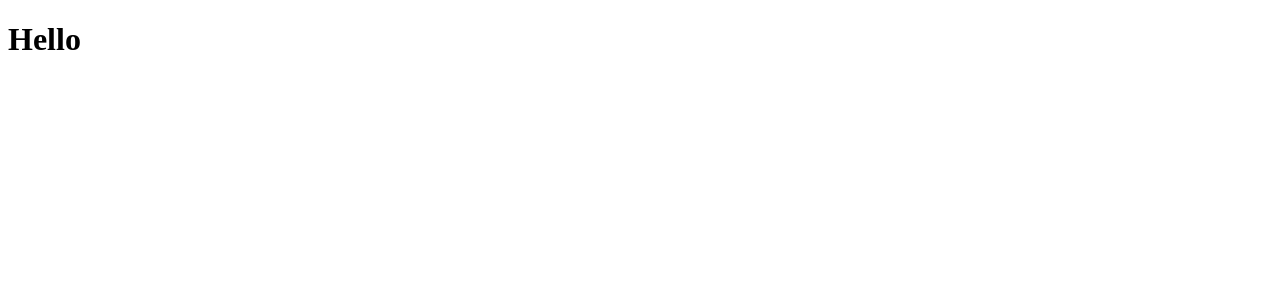
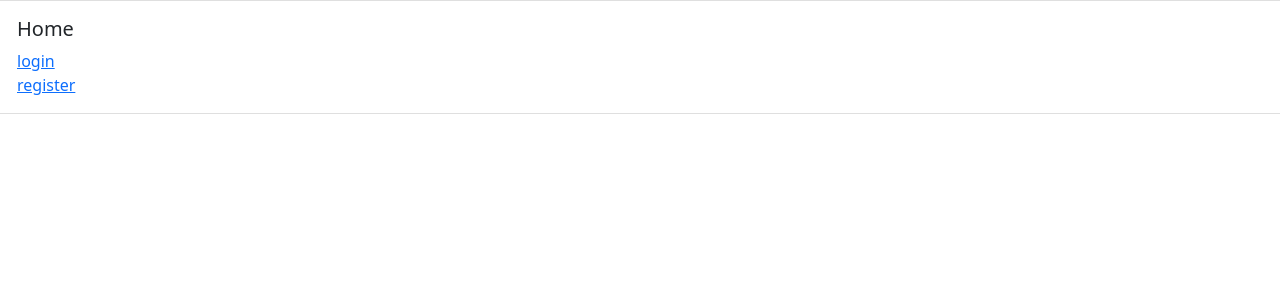
Before and after one commit to mandaputtra/try-github-action-nextjs, a Next.js app: page / in a window 1280 px wide. Shown: the top 300 px of the page. Built offline with nearby package versions, Linux system fonts and the light colour scheme.

Commit message:
setup bostrap

```diff
--- a/package.json
+++ b/package.json
@@ -6,6 +6,9 @@
     "start": "next start"
   },
   "dependencies": {
+    "bootstrap": "^5.1.3",
+    "firebase": "^9.9.0",
+    "reactstrap": "^9.1.1",
     "next": "latest",
     "react": "17.0.2",
     "react-dom": "17.0.2"
--- /dev/null
+++ b/pages/_app.js
@@ -0,0 +1,3 @@
+import 'bootstrap/dist/css/bootstrap.min.css'
+
+export { default } from 'next/app';
--- a/pages/index.js
+++ b/pages/index.js
@@ -1,6 +1,21 @@
+import Link from 'next/link'
+import { Card, CardBody, CardTitle, Row } from "reactstrap"
 
-export default function Home() {
+function Home () {
   return (
-    <h1>Hello</h1>
+      <Row className="justify-content-center  align-items-center">
+        <Card>
+           <CardBody>
+              <CardTitle tag="h5" className="warning">
+                Home
+              </CardTitle>
+              <Link href="/login">login</Link>
+              <br></br>
+              <Link href="/register">register</Link>
+          </CardBody>
+        </Card>
+      </Row>
   )
 }
+
+export default Home
```
Also changed, not shown: next.config.js (added), 1 other file (tests, documents, lock files or other folders).
